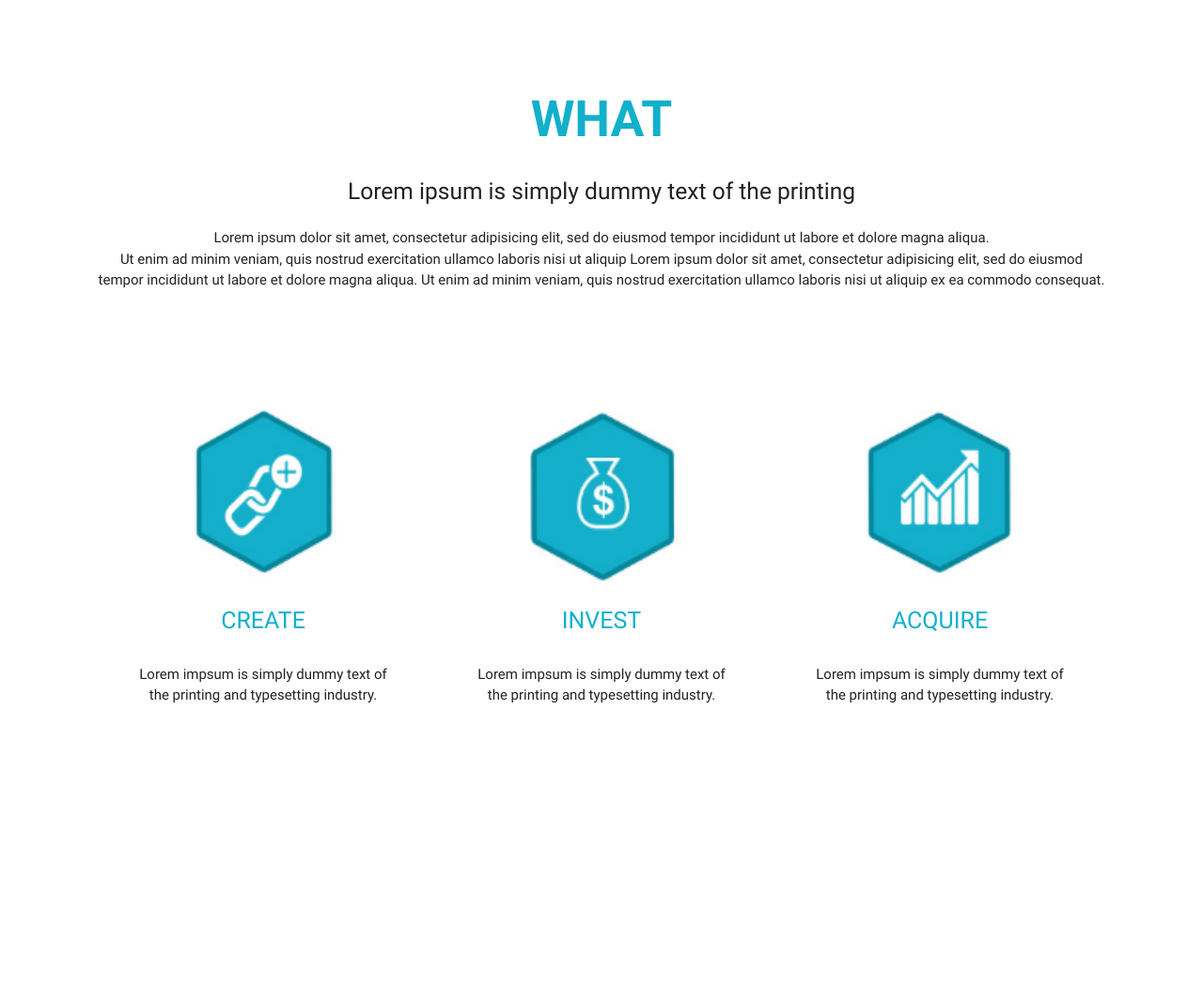
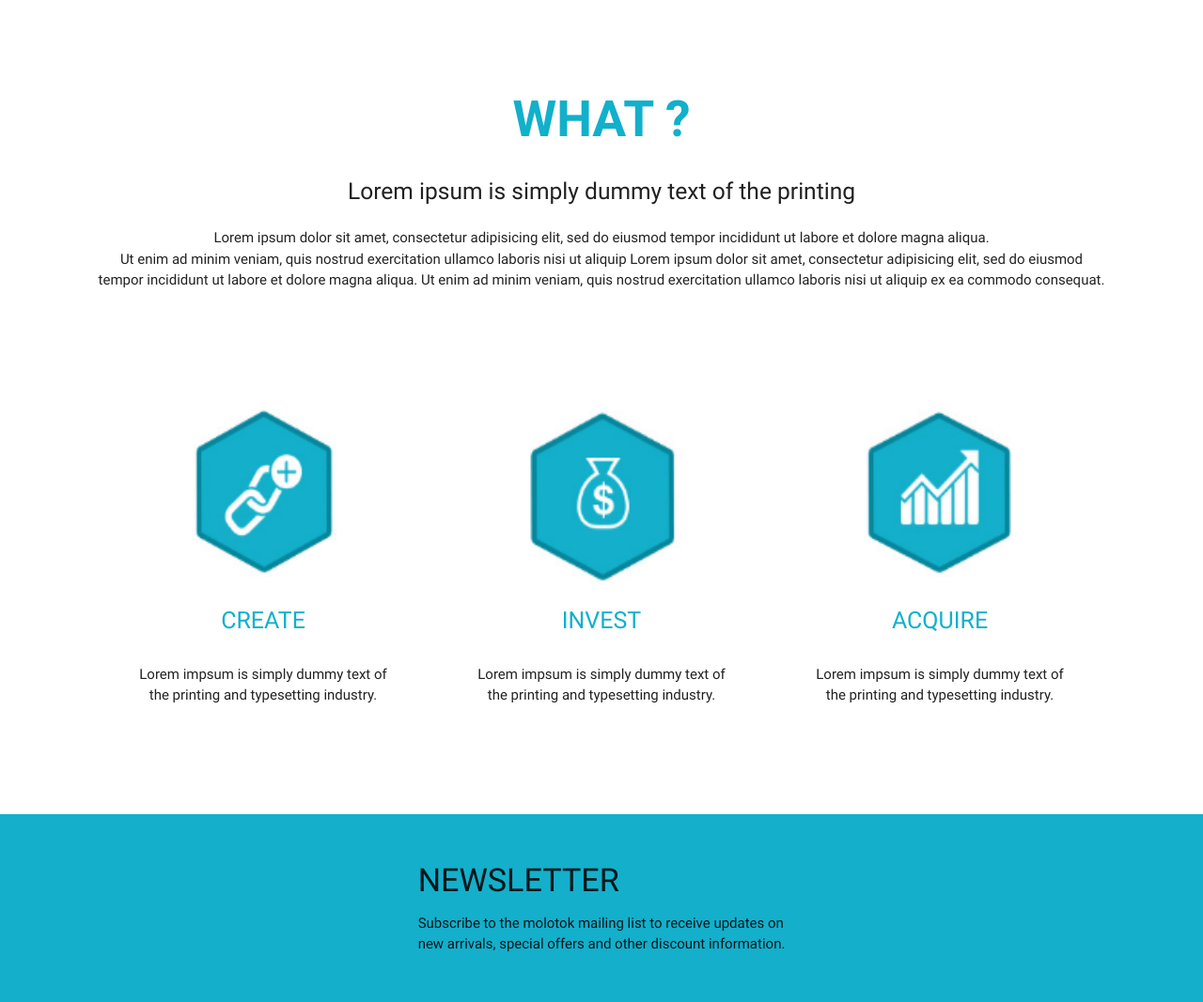
Before and after one commit to samirbensadi/maquette-framework, a plain HTML site: page index.html in a window 1280 px wide. Shown: the part 566-1633 px from the top of the page at 94% size. Before the commit the page ends 1433 px from the top, so only its background shows below. Drawn offline with Linux system fonts and the light colour scheme.

Commit message:
building footer

```diff
--- a/index.html
+++ b/index.html
@@ -32,7 +32,7 @@
   </section>
 
   <section class="text">
-		<h2>WHAT</h2>
+		<h2>WHAT ?</h2>
 
 		<h5>Lorem ipsum is simply dummy text of the printing</h5>
 
@@ -44,6 +44,8 @@
 		quis nostrud exercitation ullamco laboris nisi ut aliquip ex ea commodo
 		consequat.</p>
    </section>
+
+<!---->
 
    <section class="vignettes">
 	<div class="vignettes_solo">
@@ -70,5 +72,26 @@
 
 </section>
 
+<footer>
+	<section class="newsletter">
+		<div class="newsletter_content">
+			<h4>NEWSLETTER</h4>
+			<p>Subscribe to the molotok mailing list to receive updates on <br>
+			new arrivals, special offers and other discount information.</p>
+		</div>
+
+
+
+	</section>
+
+	<section class="services"></section>
+
+	<section class="contact"></section>
+
+	<section class="copyright"></section>
+
+</footer>
+
+
 </body>
 </html>
--- a/style.css
+++ b/style.css
@@ -123,3 +123,24 @@ nav .what_blue
 	text-align: center;
 
 }
+
+
+/* footer */
+
+.newsletter
+{
+	background-color: #14AFCB;
+	height: 200px;
+	width:100%;
+	display: flex;
+	flex-direction: row;
+	justify-content: space-around;
+	align-items: center;
+}
+
+form
+{
+	display: flex;
+	justify-content: space-between;
+	align-items: center;
+}
```
Also changed, not shown: img/footer.jpg (added).
